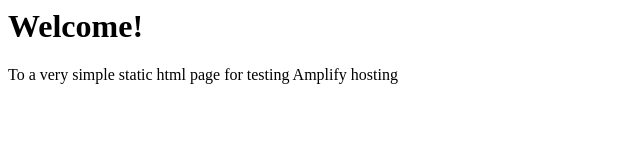
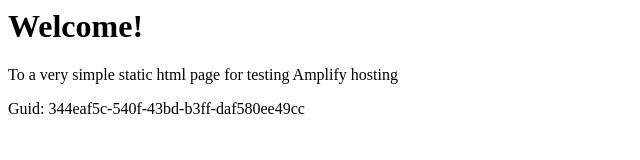
Before and after one commit to aws-aemilia-dub/Github-PR-Commit-Integration-Test-DoNotTouch-Gith-P5X5MO5I-v1-preprod-eu-west-1, a website: page src/index.html in a window 1280 px wide. Shown: the whole page, without its empty margins (0-640 px from the left). Drawn offline with Linux system fonts and the light colour scheme.

Commit message:
commit from integ tests

```diff
--- a/src/index.html
+++ b/src/index.html
@@ -1,3 +1,5 @@
+
+
 <html lang="en">
 
 <head>
@@ -10,6 +12,6 @@
 <body>
     <h1>Welcome!</h1>
     <p>To a very simple static html page for testing Amplify hosting</p>
-</body>
+    <p>Guid: 344eaf5c-540f-43bd-b3ff-daf580ee49cc</p></body>
 
 </html>
```
